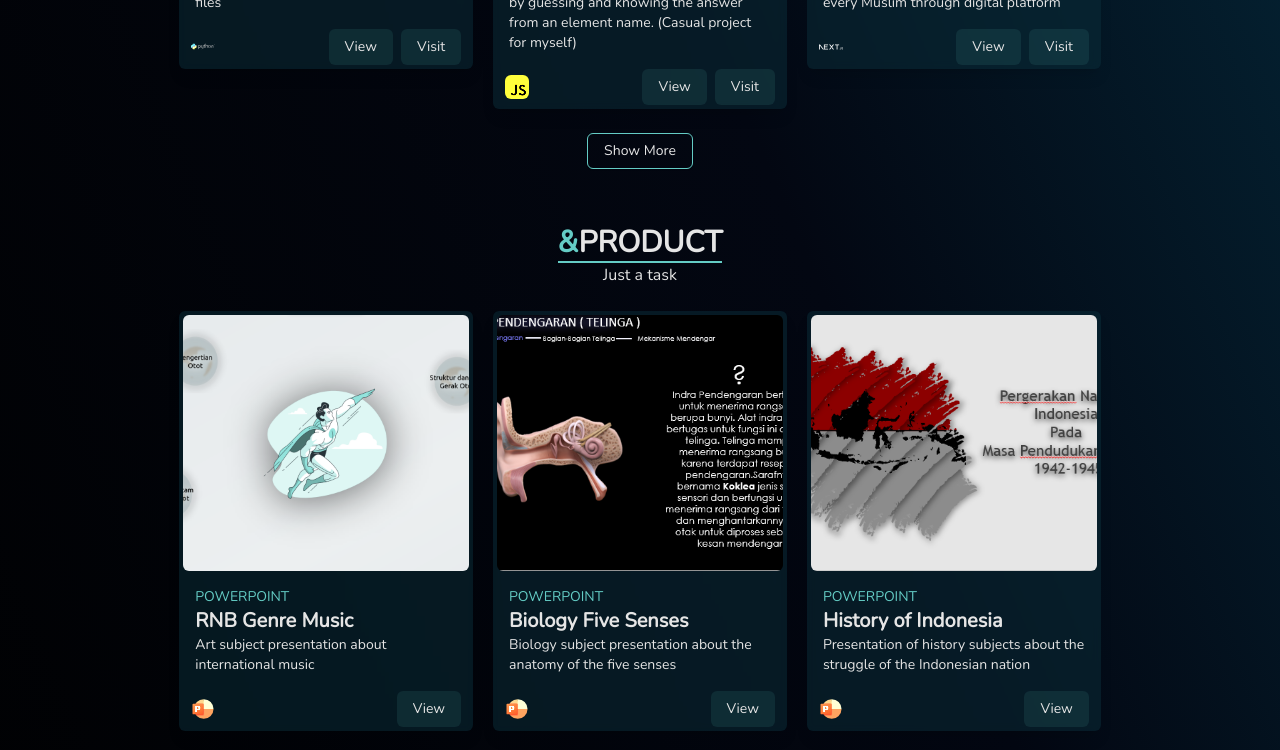
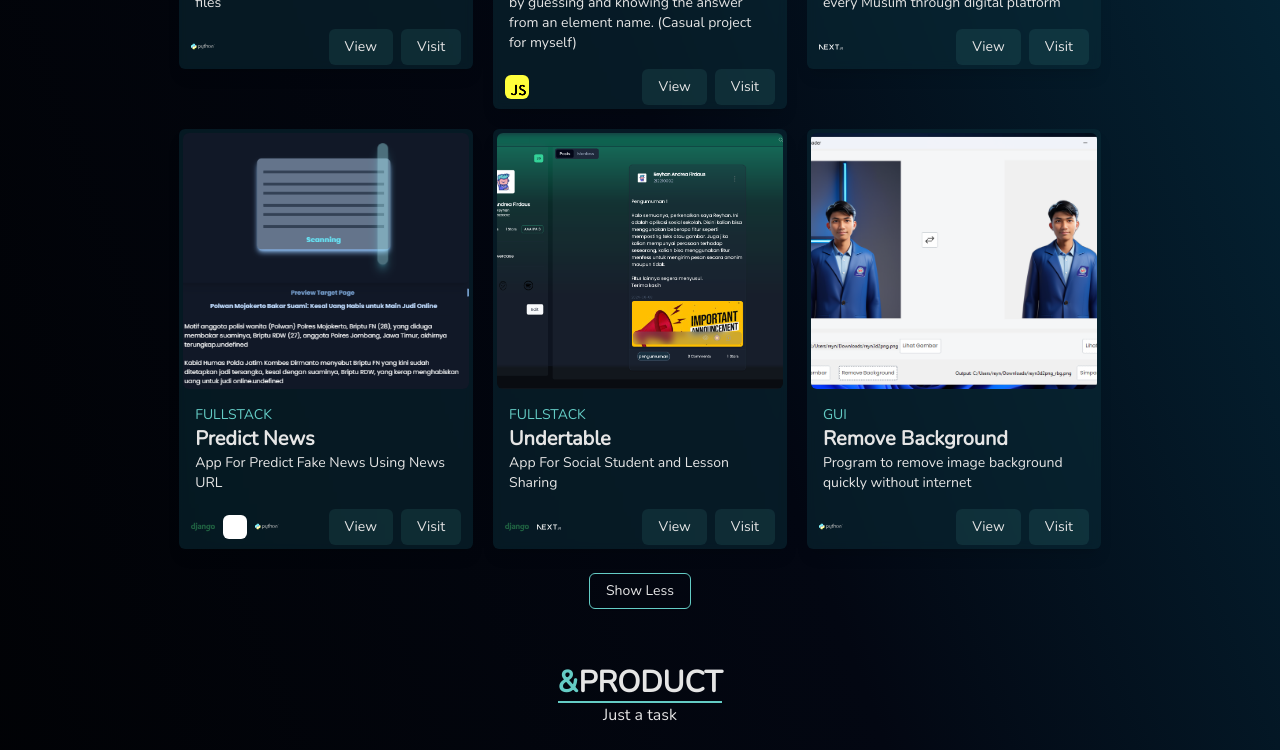
Before and after one commit to ReyhanAnf/reyhananf.github.io, a Next.js app: page / in a window 1280 px wide. Shown: the part 1620-2370 px from the top of the page. Built offline with nearby package versions, Linux system fonts and the light colour scheme; grey boxes are pictures that could not be loaded.

Commit message:
Update project.tsx

```diff
--- a/app/components/pack/project.tsx
+++ b/app/components/pack/project.tsx
@@ -28,7 +28,7 @@ export default function Project(){
     })
 
 
-    const [showmore, setShowmore] = useState(3)
+    const [showmore, setShowmore] = useState(PROJECT.length)
 
     return (
         <div id="projects" className="flex flex-col items-center justify-center my-14 w-full gap-4 text-neutral-200 transition-all duration-700" >
```
